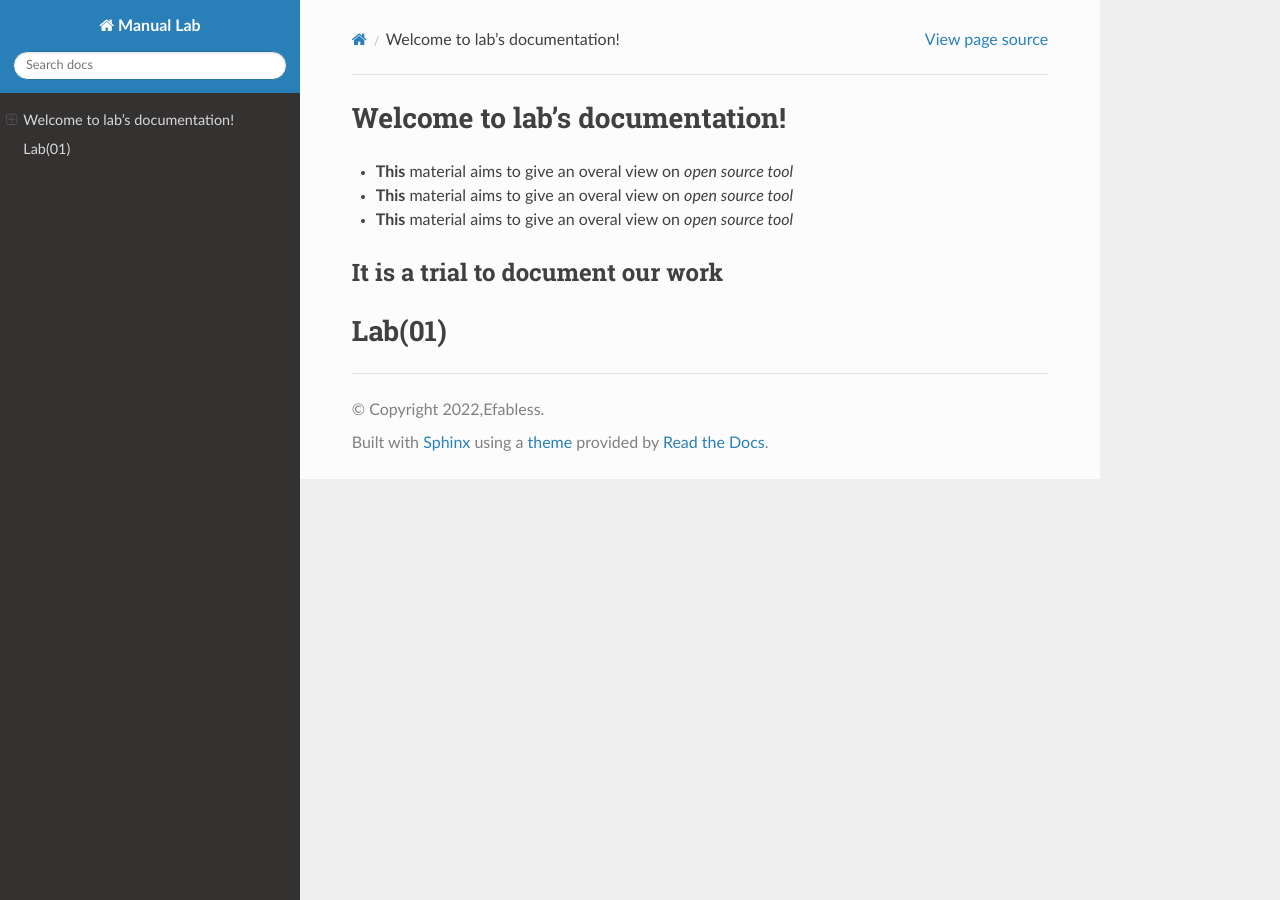
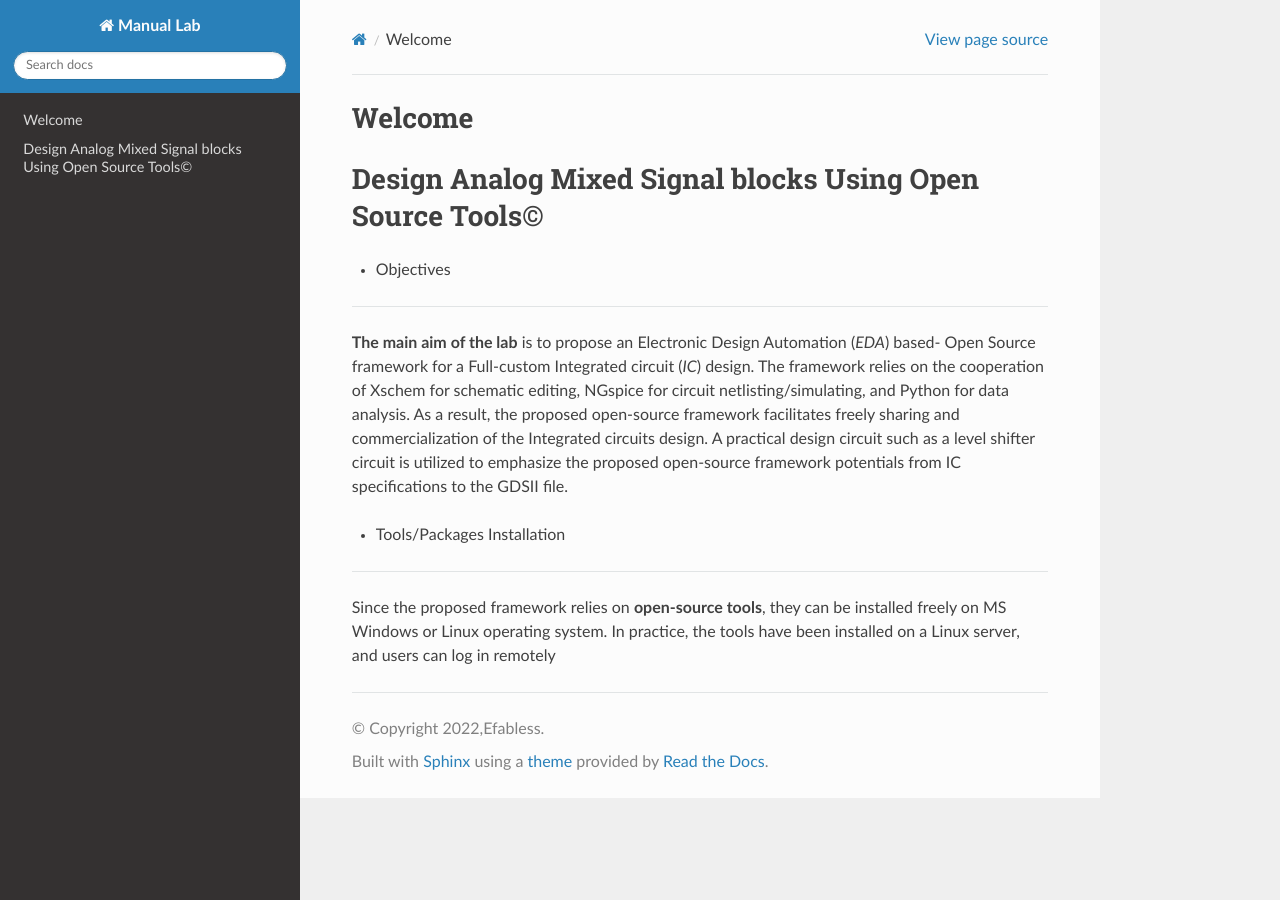
Before and after one commit to Ahmedredamohamed2022/Manual_Lab, a Sphinx documentation site: the page built from docs/source/index.rst, in a window 1280 px wide. Built offline with Sphinx 7.4.7 and the Read the Docs theme 2.0.0, drawn with Linux system fonts in a browser that asks for light colours.

Commit message:
Update index.rst

```diff
--- a/docs/source/index.rst
+++ b/docs/source/index.rst
@@ -3,20 +3,23 @@
    You can adapt this file completely to your liking, but it should at least
    contain the root `toctree` directive.
 
-Welcome to lab's documentation!
-================================
+Welcome
+=======
 
-* **This** material aims  to give an overal view on *open source tool*
+Design Analog Mixed Signal blocks Using Open Source Tools©
+===============================================================
 
-* **This** material aims  to give an overal view on *open source tool*
+* Objectives
+----------
 
-* **This** material aims  to give an overal view on *open source tool*
+**The main aim of the lab** is to propose an Electronic Design Automation (*EDA*) based- Open Source framework for a Full-custom Integrated circuit (*IC*) design. The framework relies on the cooperation of Xschem for schematic editing, NGspice for circuit netlisting/simulating, and Python for data analysis. As a  result, the proposed open-source framework facilitates freely sharing and commercialization of the Integrated circuits design. A practical design circuit such as a level shifter circuit is utilized to emphasize the proposed open-source framework potentials from IC specifications to the GDSII file.
 
-It is a trial to  document our work
------------------------------------
+*  Tools/Packages Installation
+-------------------------------
 
-Lab(01)
-=======
+Since the proposed framework relies on **open-source tools**, they can be installed freely on MS Windows or Linux operating system. In practice, the tools have been installed on a Linux server, and users can log in remotely
+
+
 
 .. toctree::
    :maxdepth: 3
```
